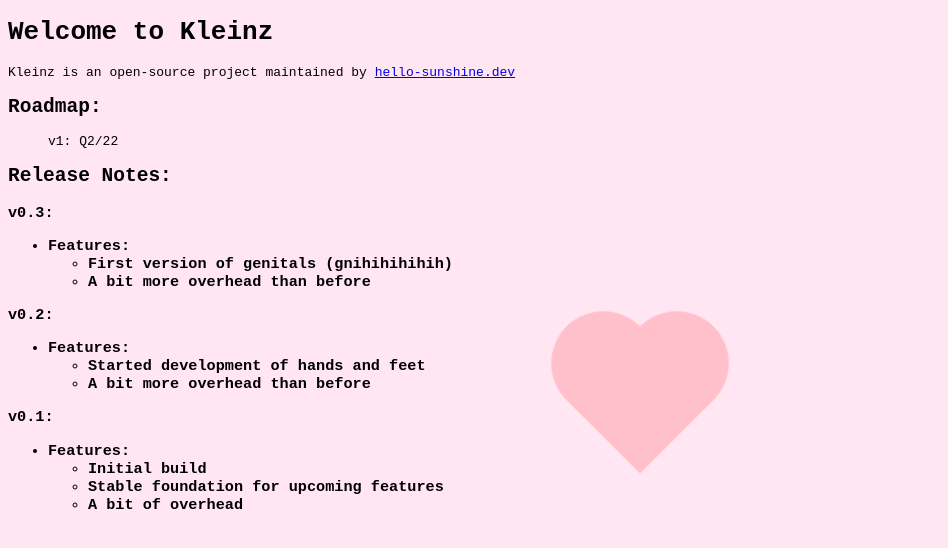
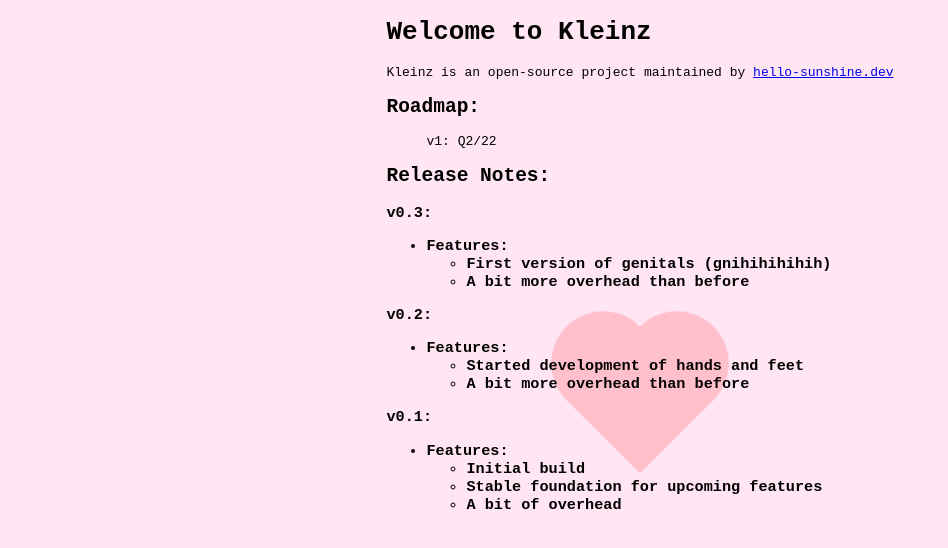
Before and after one commit to develowlper/kleinz, a website: page index.html in a window 1280 px wide. Shown: the whole page, without its empty margins (0-948 px from the left). Drawn offline with Linux system fonts and the light colour scheme.

Commit message:
feat: initial release

```diff
--- a/index.css
+++ b/index.css
@@ -1,3 +1,7 @@
+* {
+  box-sizing: border-box;
+}
+
 :root {
   --heart-color: pink;
   --heart-size: 13vh;
@@ -9,6 +13,9 @@
   padding: 0px 8px;
   top: 0;
   left: 0;
+  width: 100vw;
+  display: flex;
+  justify-content: center;
 }
 
 .back {
@@ -25,7 +32,7 @@
 }
 
 .heart {
-  position: absolute;
+  position: fixed;
   margin: auto;
   top: 0;
   right: 0;
--- a/index.html
+++ b/index.html
@@ -5,17 +5,17 @@
     <meta name="viewport" content="width=device-width, initial-scale=1.0" />
     <meta http-equiv="X-UA-Compatible" content="ie=edge" />
     <link rel="stylesheet" href="/index.css" />
-    <title>Static Template</title>
+    <title>kleinz</title>
   </head>
   <body>
     <div class="back"></div>
     <div class="heart"></div>
     <div class="content">
+      <div>
       <h1>Welcome to Kleinz</h1>
       <p>
         Kleinz is an open-source project maintained by
-        <a href="https://github.com/hello-sunshine-dot-dev" target="_black"
-          >hello-sunshine.dev
+        <a href="https://github.com/hello-sunshine-dot-dev" target="_black">hello-sunshine.dev
         </a>
       </p>
       <h2>
@@ -78,6 +78,7 @@
           </li>
         </ul>
       </h3>
+      </div>
     </div>
   </body>
 </html>
```
Also changed, not shown: package.json (+6 -3 lines), 2 other files.
